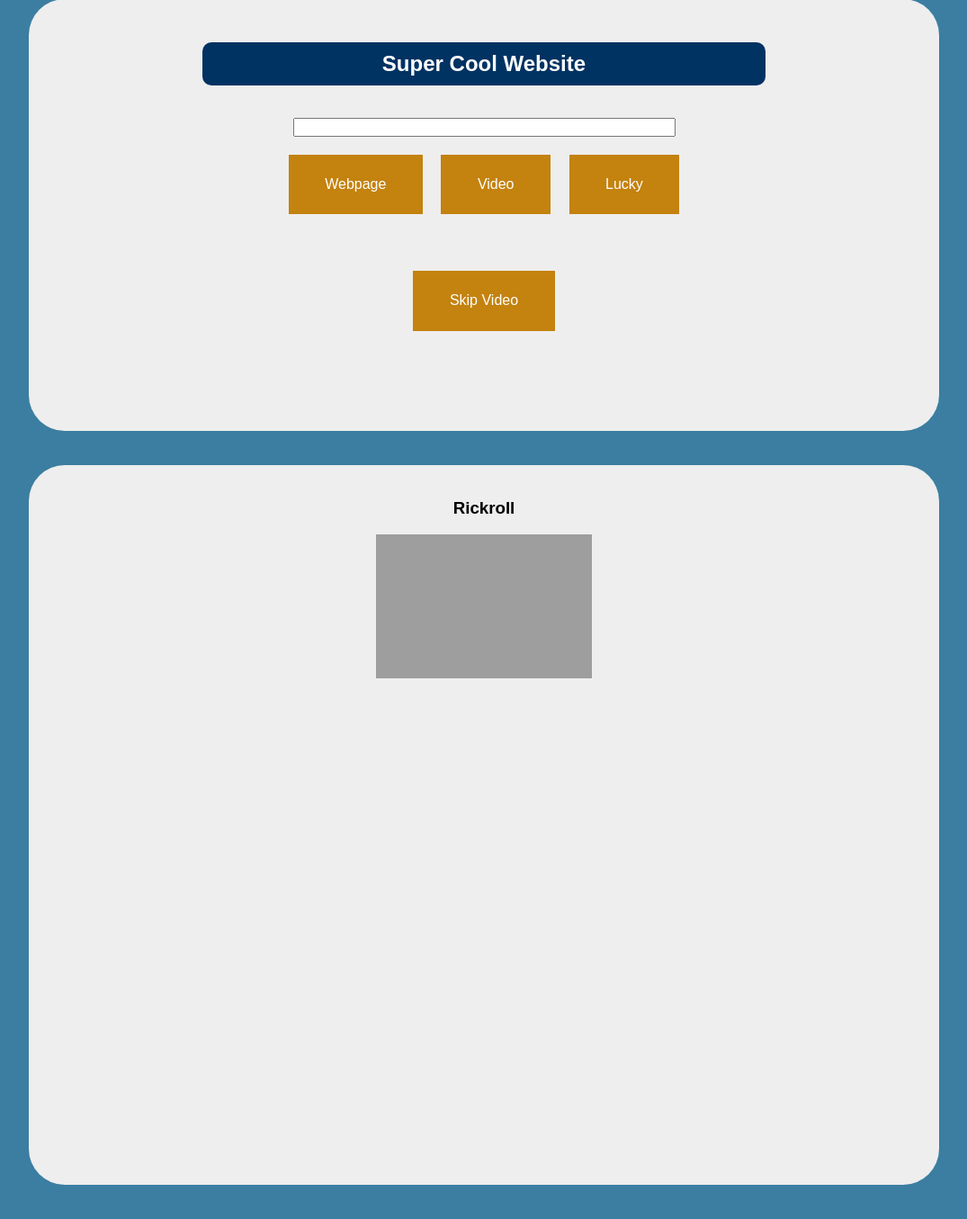
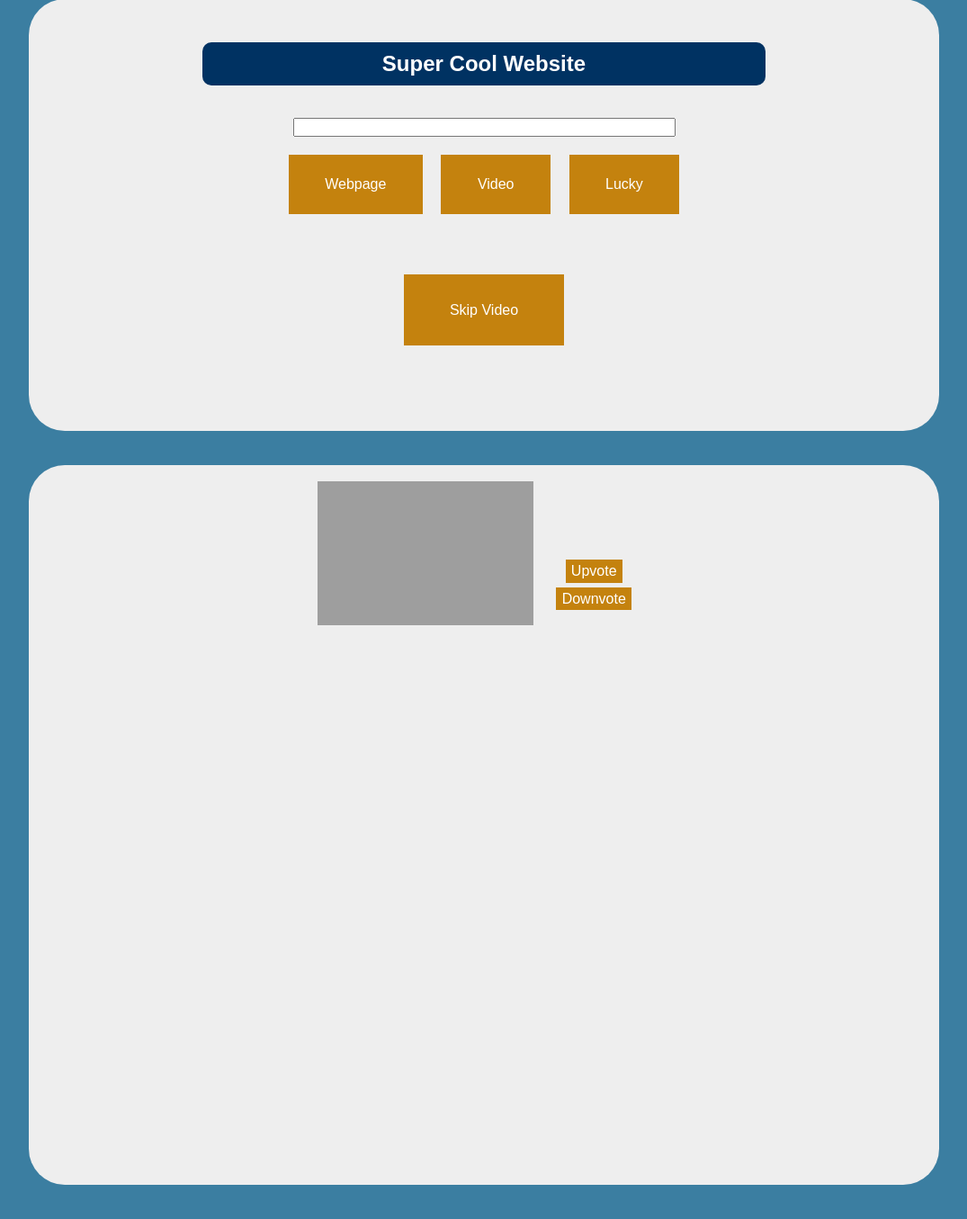
Before and after one commit to connorfjennings/rpi_webpage_requester, a Flask app: page / in a window 1280 px wide. Shown: the part 39-1394 px from the top of the page at 90% size, without its empty margins (102-1177 px from the left). Run offline with Flask 2, Linux system fonts and the light colour scheme; grey boxes are pictures that could not be loaded.

Commit message:
Update index.html

```diff
--- a/templates/index.html
+++ b/templates/index.html
@@ -7,7 +7,7 @@ body {
   font-family: Rubik, Arial;
 }
 
-form {
+.submitform {
   line-height: 30px;
   margin: 3% auto;
   width: 80%;
@@ -60,13 +60,16 @@ h1 {
   margin: 2% 1%;
   cursor: pointer;
 }
+div {
+  display: inline-block;
+}
 </style>
 </head>
 <body>
 <section id="inputBox">
 <br>
 <h1>Super Cool Website</h1>
-<form action="/open" method="get">
+<form action="/open" method="get" class="submitform">
   <input type="text" id="submited_text" name="website" size="50"><br>
   <input type="submit" name="method" value="Webpage" class="button">
   <input type="submit" name="method" value="Video" class="button">
@@ -77,9 +80,17 @@ h1 {
 </form>
 </section>
 <section id="queueBox">
-<br>
-<h3>Rickroll</h3>
-<img src="https://cdn.vox-cdn.com/thumbor/HWPOwK-35K4Zkh3_t5Djz8od-jE=/0x86:1192x710/fit-in/1200x630/cdn.vox-cdn.com/uploads/chorus_asset/file/22312759/rickroll_4k.jpg" alt="thumbnail" id="thumbnail">
+  <br>
+  <div>
+    <img src="https://cdn.vox-cdn.com/thumbor/HWPOwK-35K4Zkh3_t5Djz8od-jE=/0x86:1192x710/fit-in/1200x630/cdn.vox-cdn.com/uploads/chorus_asset/file/22312759/rickroll_4k.jpg" alt="thumbnail" id="thumbnail">
+    </div>
+  <div>
+    <form action="/vote" method="get">
+      <input type="submit" name="vote" value="Upvote" class="button">
+      <input type="submit" name="vote" value="Downvote" class="button">
+    </form>
+    <br>
+  </div>
 </section>
 </body>
 </html>
```
